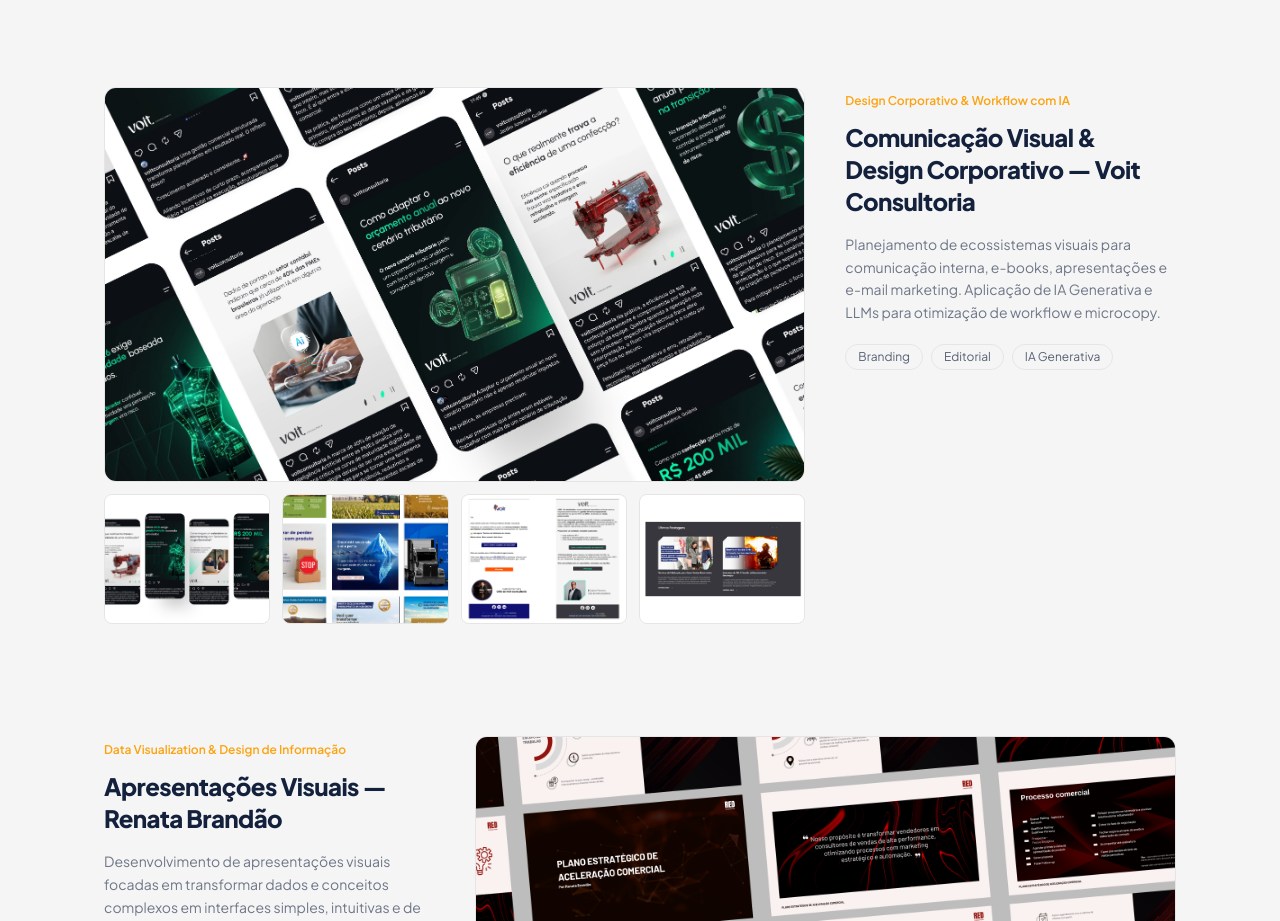
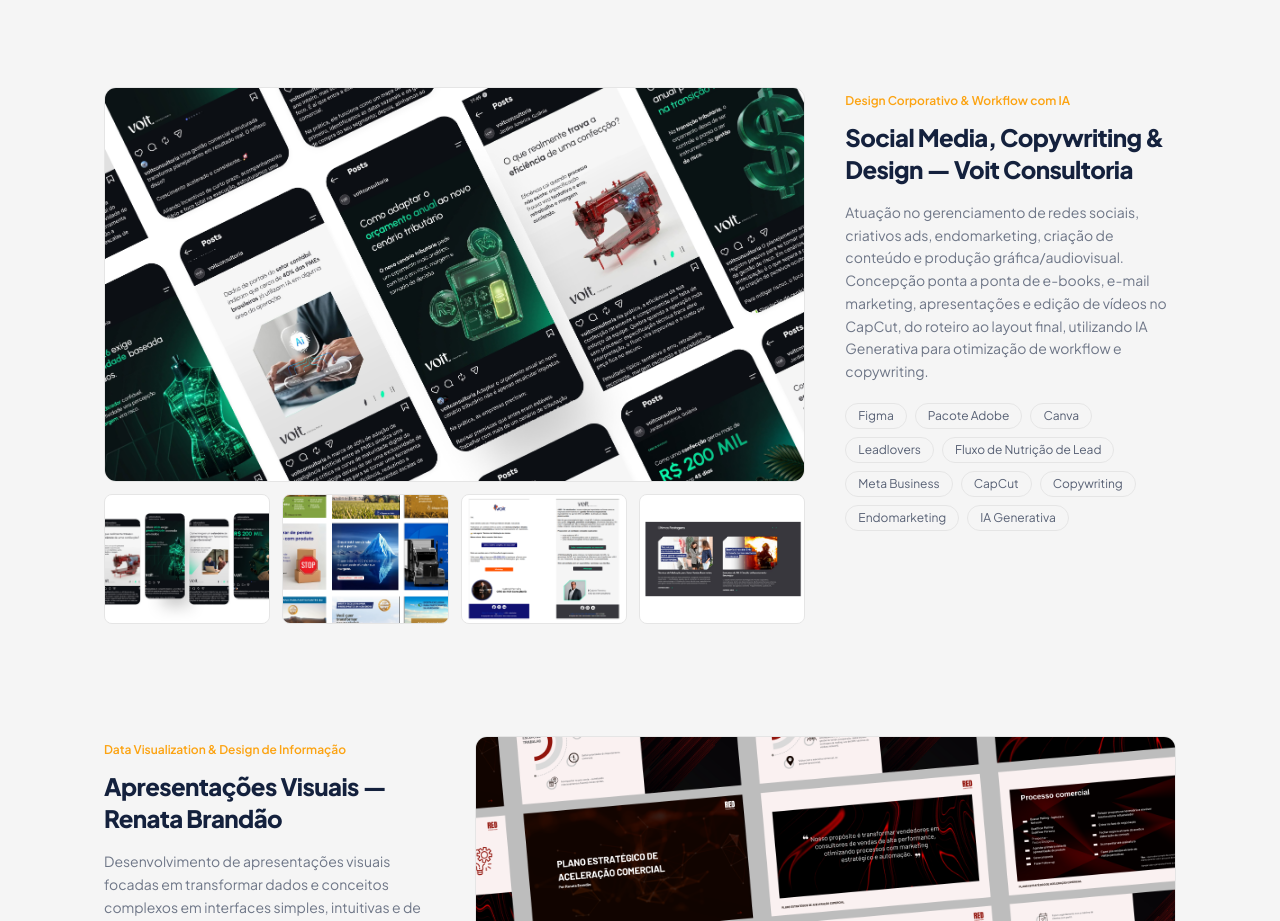
Before and after one commit to raquel-renovato/raquel-renovato-portfolio, a Next.js app: page / in a window 1280 px wide. Shown: the part 2480-3401 px from the top of the page. Built offline with nearby package versions, Linux system fonts and the light colour scheme.

Commit message:
Update Portfolio.js

```diff
--- a/components/Portfolio.js
+++ b/components/Portfolio.js
@@ -19,10 +19,21 @@
   {
     id: 'voit-consultoria',
     category: 'Design Corporativo & Workflow com IA',
-    title: 'Comunicação Visual & Design Corporativo — Voit Consultoria',
+    title: 'Social Media, Copywriting & Design — Voit Consultoria',
     description:
-      'Planejamento de ecossistemas visuais para comunicação interna, e-books, apresentações e e-mail marketing. Aplicação de IA Generativa e LLMs para otimização de workflow e microcopy.',
-    tags: ['Branding', 'Editorial', 'IA Generativa'],
+      'Atuação no gerenciamento de redes sociais, criativos ads, endomarketing, criação de conteúdo e produção gráfica/audiovisual. Concepção ponta a ponta de e-books, e-mail marketing, apresentações e edição de vídeos no CapCut, do roteiro ao layout final, utilizando IA Generativa para otimização de workflow e copywriting.',
+    tags: [
+      'Figma',
+      'Pacote Adobe',
+      'Canva',
+      'Leadlovers',
+      'Fluxo de Nutrição de Lead',
+      'Meta Business',
+      'CapCut',
+      'Copywriting',
+      'Endomarketing',
+      'IA Generativa',
+    ],
     main: {
       src: '/img/img-voit/voit-cover1.png',
       alt: 'Apresentação estratégica criada para a Voit Consultoria',
```
